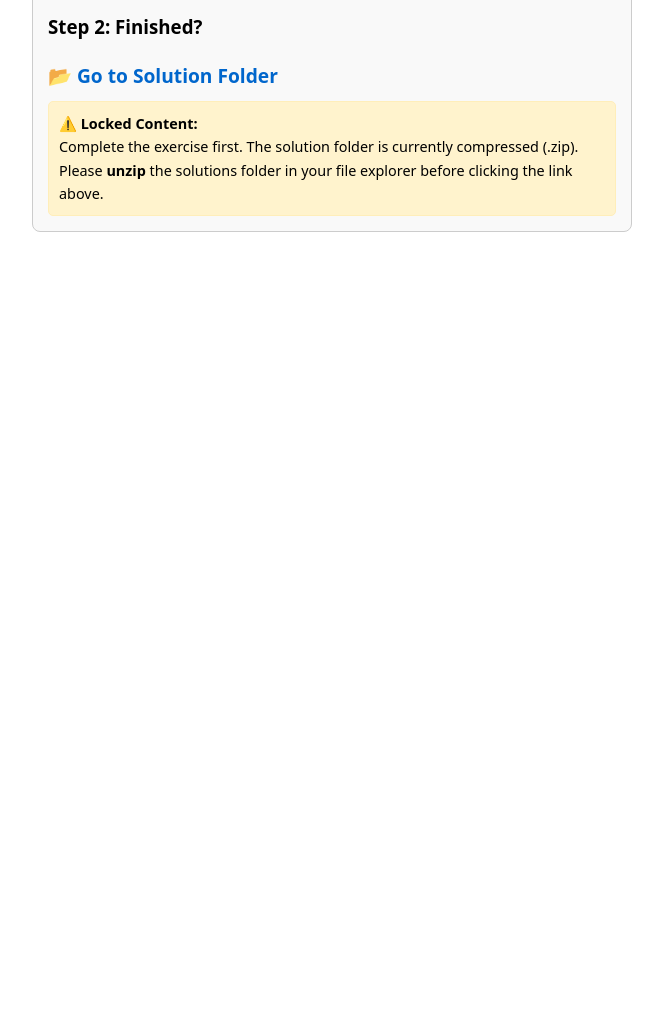
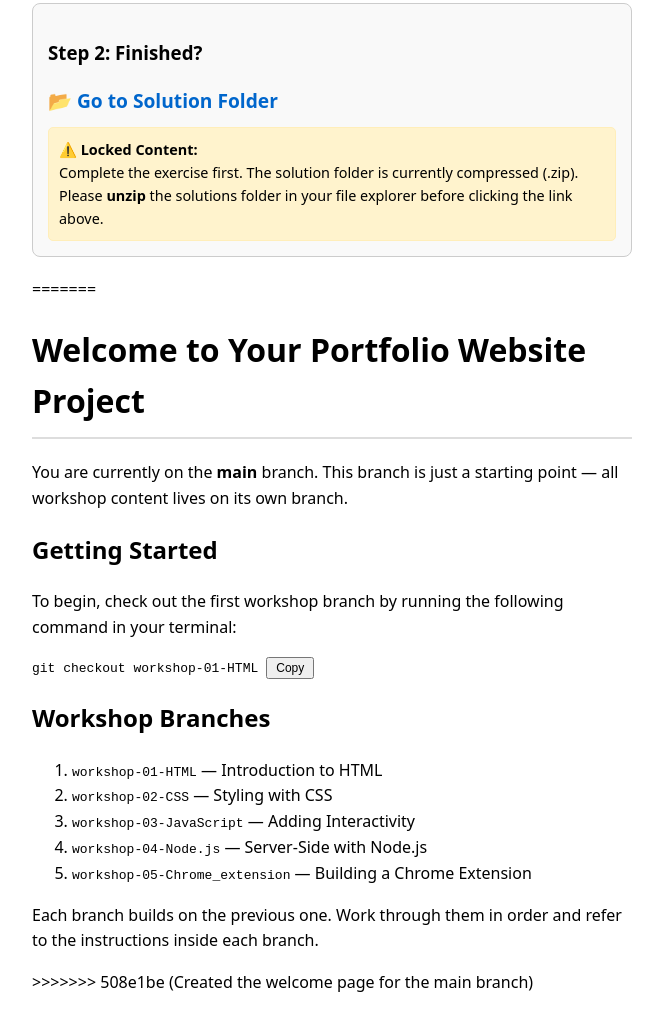
Before and after one commit to zmaraj/INIT_Explore_Portfolio_Website_Spring2026_Starter, a plain HTML site: page index.html in a window 1280 px wide. Shown: the part 448-1478 px from the top of the page, without its empty margins (308-971 px from the left). Before the commit the page ends 800 px from the top, so only its background shows below. Drawn offline with Linux system fonts and the light colour scheme.

```diff
--- a/index.html
+++ b/index.html
@@ -3,6 +3,7 @@
   <head>
     <meta charset="UTF-8" />
     <meta name="viewport" content="width=device-width, initial-scale=1.0" />
+<<<<<<< HEAD
     <title>Workshop 2: HTML & CSS</title>
     <style>
       body {
@@ -64,4 +65,58 @@
       </div>
     </div>
   </body>
+=======
+    <title>Portfolio Website - Getting Started</title>
+  </head>
+  <body>
+    <h1>Welcome to Your Portfolio Website Project</h1>
+
+    <p>
+      You are currently on the <strong>main</strong> branch. This branch is just
+      a starting point — all workshop content lives on its own branch.
+    </p>
+
+    <h2>Getting Started</h2>
+    <p>
+      To begin, check out the first workshop branch by running the following
+      command in your terminal:
+    </p>
+    <pre><code>git checkout workshop-01-HTML</code></pre>
+
+    <h2>Workshop Branches</h2>
+    <ol>
+      <li><code>workshop-01-HTML</code> &mdash; Introduction to HTML</li>
+      <li><code>workshop-02-CSS</code> &mdash; Styling with CSS</li>
+      <li><code>workshop-03-JavaScript</code> &mdash; Adding Interactivity</li>
+      <li><code>workshop-04-Node.js</code> &mdash; Server-Side with Node.js</li>
+      <li>
+        <code>workshop-05-Chrome_extension</code> &mdash; Building a Chrome
+        Extension
+      </li>
+    </ol>
+
+    <p>
+      Each branch builds on the previous one. Work through them in order and
+      refer to the instructions inside each branch.
+    </p>
+  </body>
+  <script>
+    document.querySelectorAll("pre > code").forEach((code) => {
+      const pre = code.parentElement;
+      const btn = document.createElement("button");
+      btn.textContent = "Copy";
+      btn.style.cssText =
+        "margin-left: 8px; padding:2px 8px;font-size:12px;cursor:pointer;";
+      pre.style.position = "relative";
+      pre.appendChild(btn);
+
+      btn.addEventListener("click", () => {
+        navigator.clipboard.writeText(code.textContent).then(() => {
+          btn.textContent = "Copied!";
+          setTimeout(() => (btn.textContent = "Copy"), 1500);
+        });
+      });
+    });
+  </script>
+>>>>>>> 508e1be (Created the welcome page for the main branch)
 </html>
```
